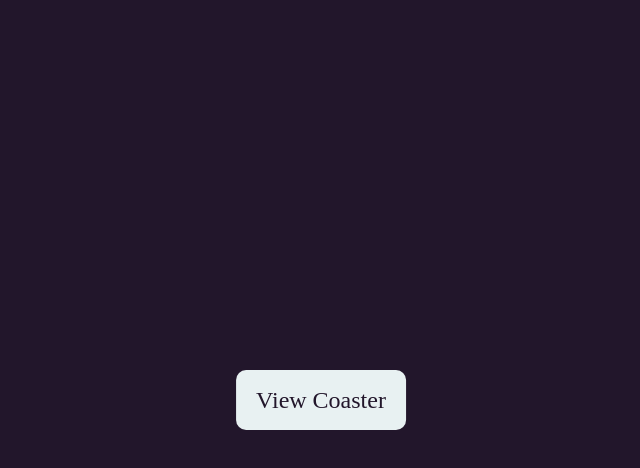
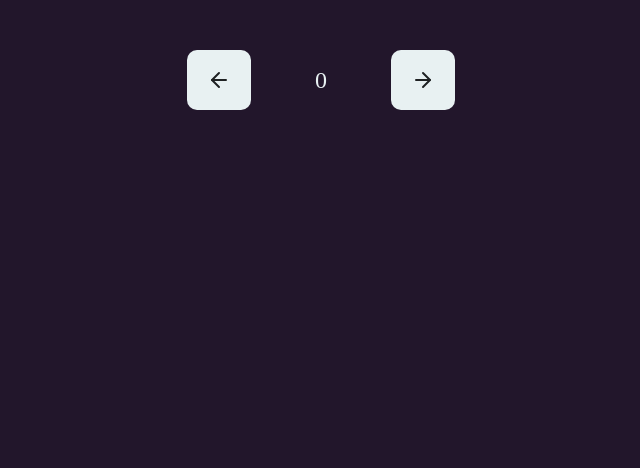
Before and after one commit to FrankBevr/Inkora, a React (Vite) app in the folder Frontend/: page / in a window 1280 px wide. Shown: the top 468 px of the page, without its empty margins (319-959 px from the left). Built offline with nearby package versions, Linux system fonts and the light colour scheme; a web font is replaced by a local one; what useink would draw is missing.

Commit message:
:lipstick: (./Frontend) update PrimaryButton Styles

```diff
--- a/Frontend/src/App.jsx
+++ b/Frontend/src/App.jsx
@@ -30,29 +30,30 @@ const App = () => {
         ) : (
           <ScratchExperience />
         )}
-        <div className="button-container">
-          {
-          /* <p>Current Index: {currentIndex}</p>
+        <div className="button-container-top">
           <PrimaryButton
             label={"Forward"}
             iconLeftVis={true}
+            labelVis={false}
             onClick={() => {
               forward();
             }}
           >
             Forward
           </PrimaryButton>
+        <h3 style={{whiteSpace: 'nowrap', alignSelf: 'center'}}>{currentIndex}</h3>
           <PrimaryButton
             label={"Backward"}
             iconRightVis={true}
+            labelVis={false}
             onClick={() => {
               backward();
             }}
           >
             Backward
           </PrimaryButton>
-        */}
-          {started === null && (
+
+          {/* {started === null && (
             <PrimaryButton
               label={"View Coaster"}
               onClick={() => {
@@ -71,7 +72,7 @@ const App = () => {
             >
               Stop View
             </PrimaryButton>
-          )}
+          )} */}
         </div>
       </UseInkProvider>
       <div className="frame"></div>
--- a/Frontend/src/components/PrimaryButton.jsx
+++ b/Frontend/src/components/PrimaryButton.jsx
@@ -1,6 +1,7 @@
 import styles from "./PrimaryButton.module.css";
 const PrimaryButton = ({
   label,
+  labelVis,
   state,
   iconLeftComp,
   iconRightComp,
@@ -41,7 +42,10 @@ const PrimaryButton = ({
           </div>
         )}
 
+        {labelVis && (
         <div className={styles.label}>{label}</div>
+        )
+        }
         {iconRightVis && (
           <div className={styles.rightItem}>
             {iconRightComp || (
--- a/Frontend/src/index.css
+++ b/Frontend/src/index.css
@@ -100,19 +100,30 @@ em {
   left: 50%;
   transform: translate(-50%, -50%);
 }
+.button-container-top {
+  position: absolute;
+  top: 10%;
+  left: 50%;
+  transform: translate(-50%, -50%);
+  display: flex;
+  flex-direction: space-between;
+  gap: 5vw;
+}
 
 .container {
   width: 100vw;
   height: 100vh;
 }
 
+/*
 .frame {
   position: absolute;
   top: 0;
   left: 0;
   width: 100vw;
   height: 100vh;
-  border: 50px solid var(--black-100); /* Adjust as needed */
+  border: 50px solid var(--black-100);
   box-sizing: border-box;
-  pointer-events: none; /* This makes the div not block any clicks */
+  pointer-events: none;
 }
+*/
```
